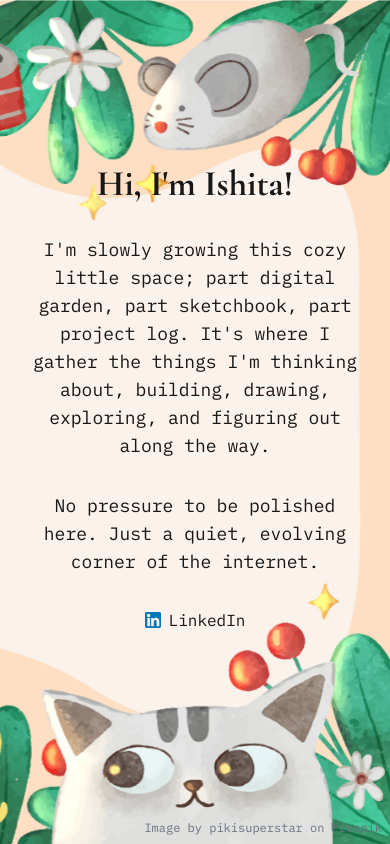
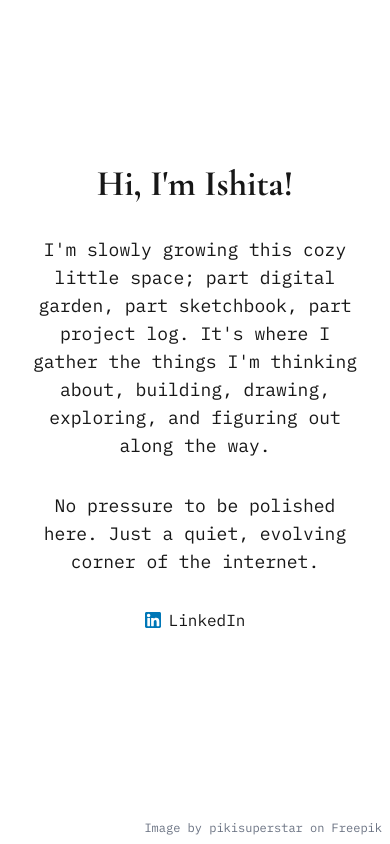
Before and after one commit to IshitaBadole/ishitabadole.github.io, a Next.js app: page / in a window 390 px wide. Built offline with nearby package versions, Linux system fonts and the light colour scheme.

Commit message:
fix: prevent mobile background resizing by applying bg-fixed only on md+

```diff
--- a/src/app/page.tsx
+++ b/src/app/page.tsx
@@ -5,7 +5,7 @@ export default function Home() {
     <div className="font-body grid grid-rows-[20px_1fr_20px] items-center justify-items-center min-h-screen p-8 pb-20 gap-16 sm:p-20">
       <div
         aria-hidden="true"
-        className="fixed inset-0 -z-10 bg-[url('/cats_bg.jpg')] bg-cover bg-[right_80%] md:bg-bottom dark:opacity-20"
+        className="inset-0 -z-10 bg-[url('/cats_bg.jpg')] bg-cover bg-[right_80%] md:bg-bottom dark:opacity-20 md:fixed"
       ></div>
       <main className="flex flex-col gap-[32px] row-start-2 items-center sm:items-start">
         <div className="flex flex-col gap-8 max-w-2xl">
```
